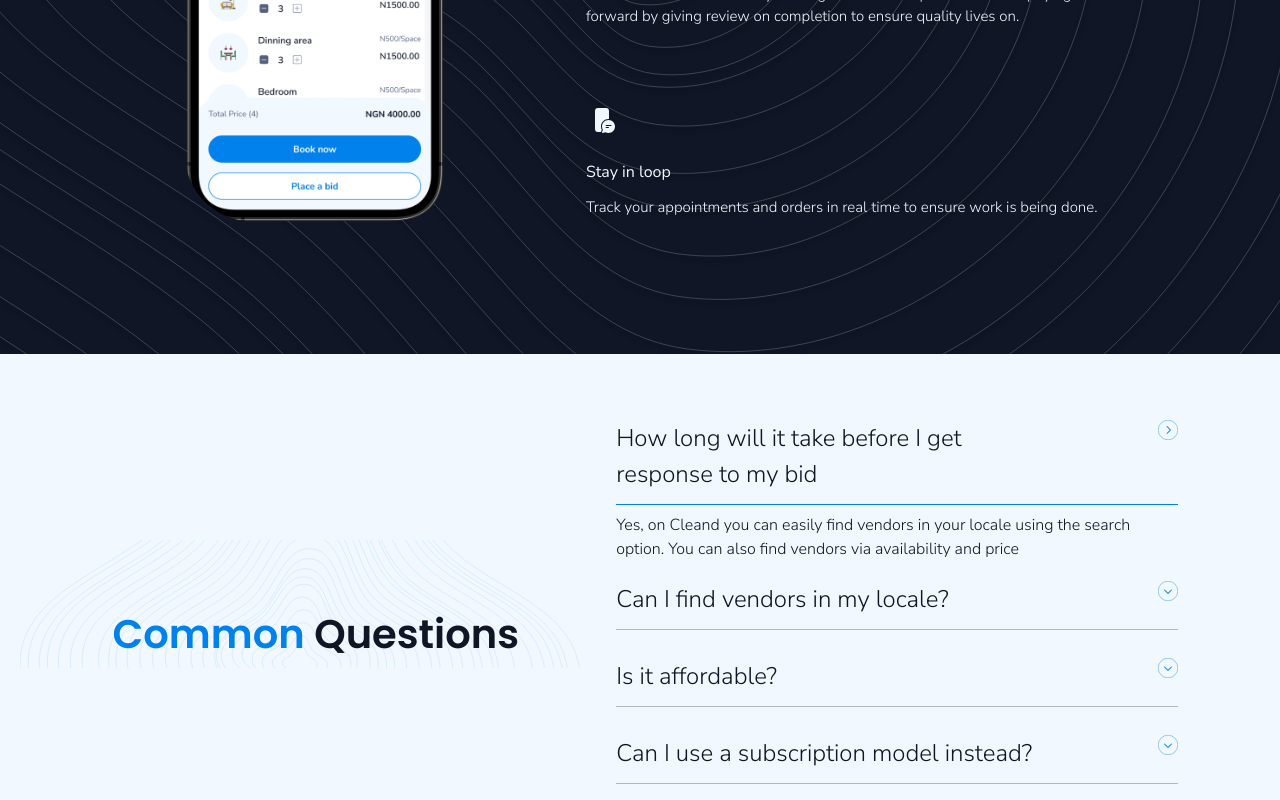
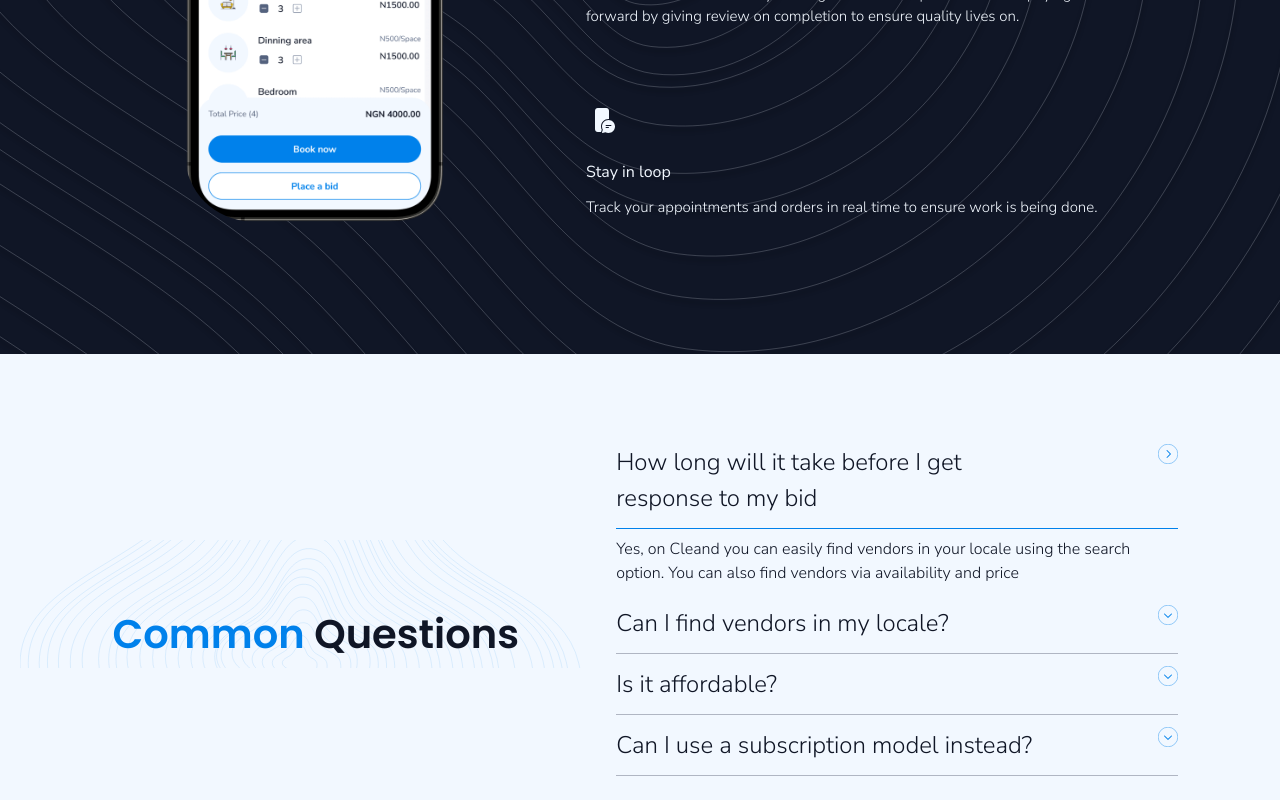
Before and after one commit to codziller/bayo-product-design-portfolio, a Next.js app: page /home/features in a window 1280 px wide. Shown: the part 1263-2063 px from the top of the page. Built offline with nearby package versions, Linux system fonts and the light colour scheme; no server answers.

Commit message:
accordion updates

```diff
--- a/src/components/general/accordion/index.js
+++ b/src/components/general/accordion/index.js
@@ -30,7 +30,9 @@ const Accordion = ({ data, isCollapsed, onClick }) => {
 
       <div
         className={`${
-          isCollapsed ? "leading-[0] max-h-[0px] opacity-0" : "leading-normal"
+          isCollapsed
+            ? "leading-[0] max-h-[0px] opacity-0 hidden"
+            : "leading-normal"
         } py-2 transition-all duration-[300ms] ease cursor-pointer `}
       >
         <p className="break-words text-left max-w-[100%] text-grey-dark font-light text-[13px] sm:text-lg">
--- a/src/pages/home/features/SectionTwo.js
+++ b/src/pages/home/features/SectionTwo.js
@@ -6,7 +6,7 @@ const SectionTwo = () => {
   const [activeItem, setActiveItem] = useState(FAQS[0]?.question);
 
   return (
-    <div className="flex flex-col md:flex-row justify-start md:justify-between items-center bg-pattern_bg_2 sm:bg-none md:bg-blue-50 w-full min-h-[500px] md:gap-x-8 px-5 md:pr-[5%] lg:pr-[8%]">
+    <div className="flex flex-col md:flex-row justify-start md:justify-between items-center bg-pattern_bg_2 bg-top bg-contain bg-no-repeat sm:bg-none md:bg-blue-50 w-full min-h-[500px] md:gap-x-8 px-5 md:pr-[5%] lg:pr-[8%]">
       <div className="flex flex-col justify-start items-center md:items-start md:basis-[50%] w-full md:h-full relative sm:bg-pattern_bg_2 bg-center bg-cover bg-no-repeat md:pl-[5%] lg:pl-[8%]">
         <p className="text-grey-dark txt-heading mb-1 font-poppins font-medium sm:font-semibold pt-10 pb-6 md:pb-0 md:pt-16">
           <span className="text-blue">Common </span> Questions
```
